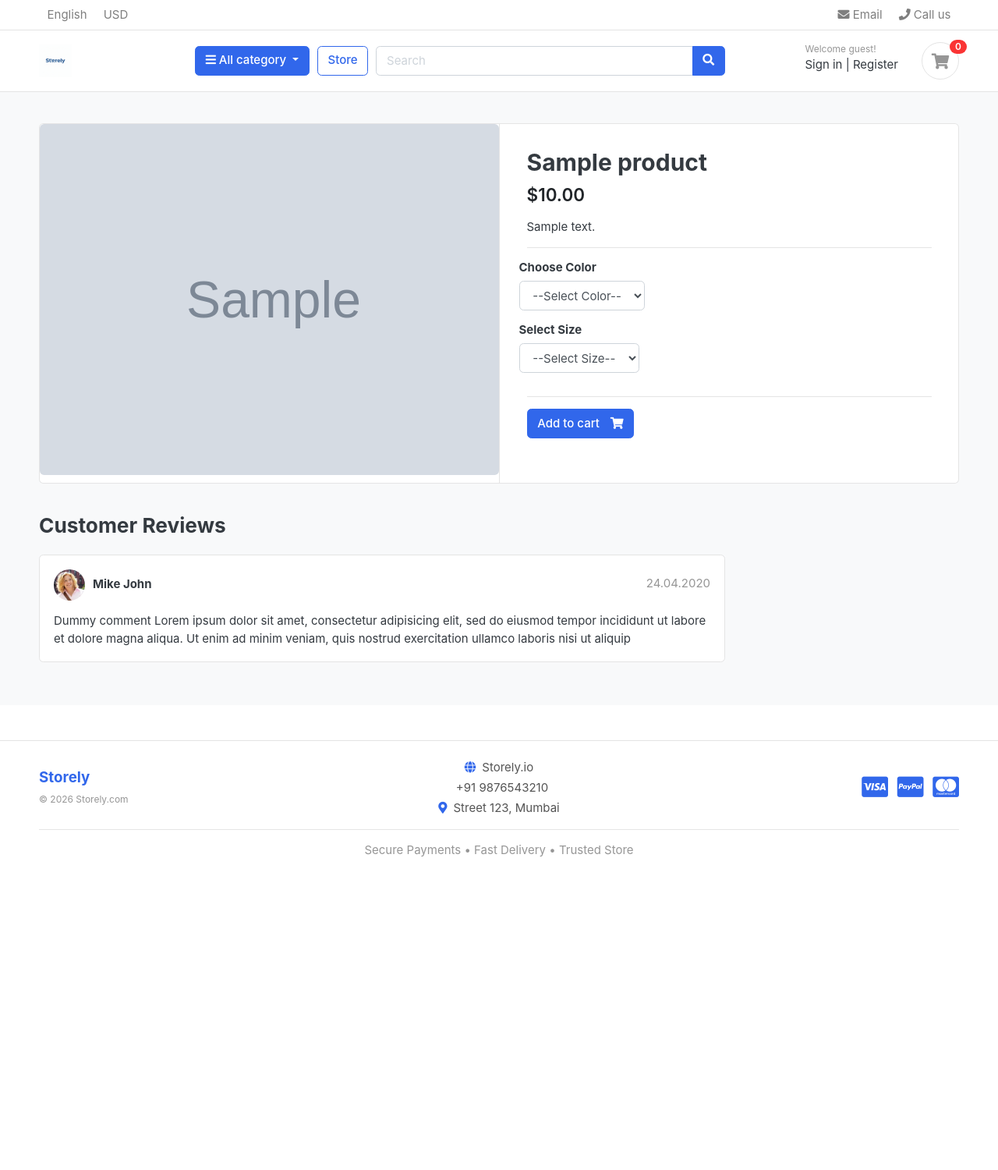
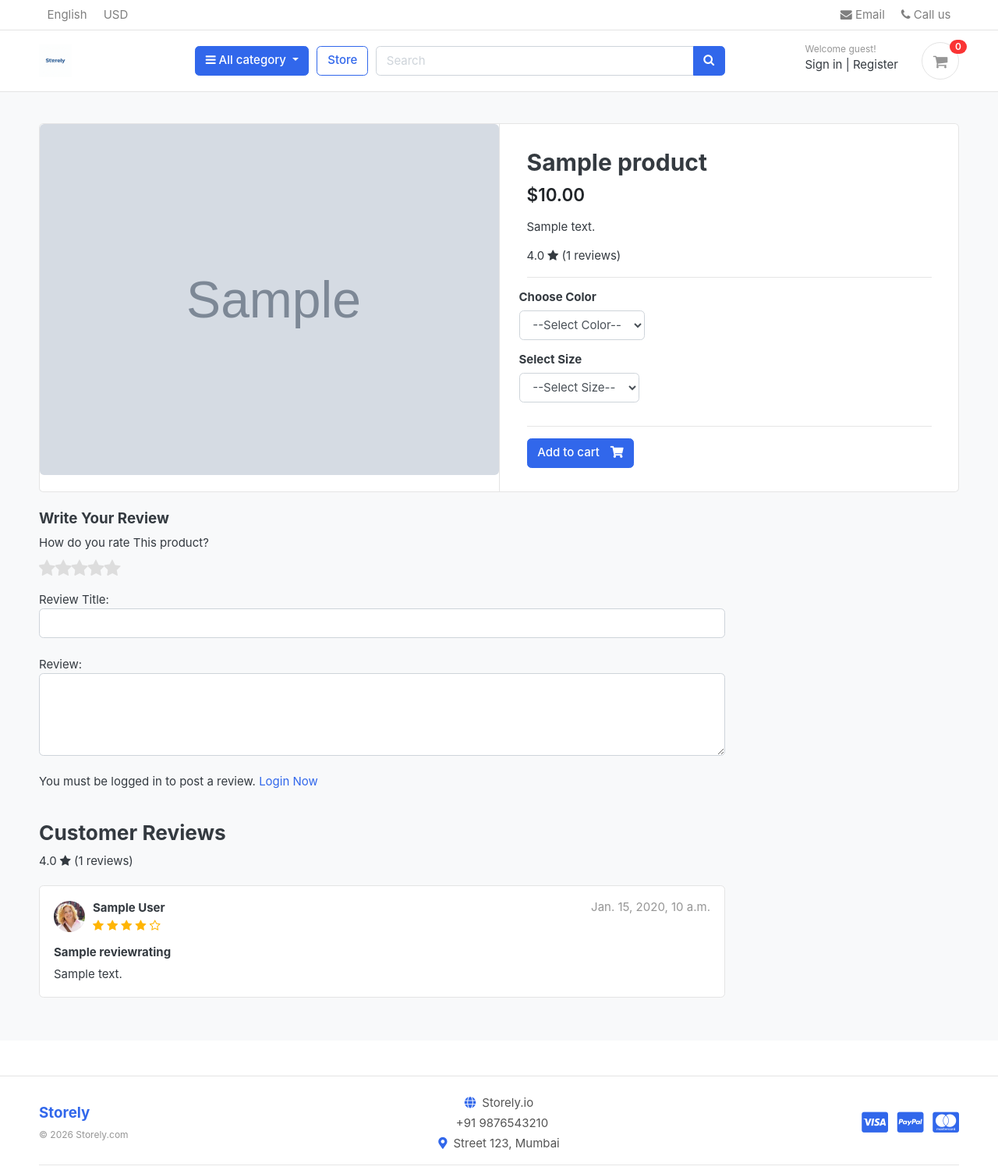
Before and after one commit to sarunks7/Storely-django, a Django app: a page that uses templates/base.html in a window 1280 px wide. Shown: the top 1500 px of the page at 78% size. Before the commit the page ends 1099 px from the top, so only its background shows below. Run offline with Django 5.2, Linux system fonts and the light colour scheme; tables that the repository leaves empty hold one stand-in row (values such as "Sample post"); grey boxes marked "Sample" are stand-in pictures; some libraries are stand-ins or nearby versions; some web fonts are replaced.

Commit message:
review and rating system

```diff
--- a/accounts/models.py
+++ b/accounts/models.py
@@ -54,6 +54,9 @@ class Account(AbstractBaseUser):
 
     objects = MyAccountManager()
 
+    def full_name(self):
+        return f'{self.first_name} {self.last_name}'
+
     def __str__(self):
         return self.email
 
--- a/store/admin.py
+++ b/store/admin.py
@@ -1,6 +1,7 @@
 from django.contrib import admin
-from .models import Product
-from .models import Variation
+from .models import Product,Variation,ReviewRating
+
+
 
 class ProductAdmin(admin.ModelAdmin):
     list_display = ('product_name', 'price', 'stock', 'is_available', 'category', 'created_date', 'updated_at')
@@ -14,3 +15,4 @@ class VariationAdmin(admin.ModelAdmin):
 
 admin.site.register(Product, ProductAdmin)
 admin.site.register(Variation, VariationAdmin)
+admin.site.register(ReviewRating)
--- a/store/models.py
+++ b/store/models.py
@@ -1,6 +1,7 @@
 from django.db import models
 from django.urls import reverse
 from category.models import Category
+from accounts.models import Account
 
 class Product(models.Model):
     product_name = models.CharField(max_length=255, unique=True)
@@ -19,6 +20,20 @@ class Product(models.Model):
 
     def __str__(self):
         return self.product_name
+
+    def averageReview(self):
+        reviews = ReviewRating.objects.filter(product=self, status=True).aggregate(average=models.Avg('rating'))
+        avg = 0
+        if reviews['average'] is not None:
+            avg = float(reviews['average'])
+        return avg
+
+    def countReview(self):
+        reviews = ReviewRating.objects.filter(product=self, status=True).aggregate(count=models.Count('id'))
+        count = 0
+        if reviews['count'] is not None:
+            count = int(reviews['count'])
+        return count
 
 class variationmanager(models.Manager):
     def colors(self):
@@ -44,3 +59,18 @@ class Variation(models.Model):
 
     def __str__(self):
         return self.variation_value
+
+
+class ReviewRating(models.Model):
+    product = models.ForeignKey(Product,on_delete=models.CASCADE)
+    user = models.ForeignKey(Account,on_delete=models.CASCADE)
+    subject = models.CharField(max_length=100, blank=True)
+    review = models.TextField(max_length=100, blank=True)
+    rating = models.FloatField()
+    ip = models.CharField(max_length=20,blank=True)
+    status = models.BooleanField(default=True)
+    created_date = models.DateTimeField(auto_now_add=True)
+    updated_date = models.DateTimeField(auto_now_add=True)
+
+    def __str__(self):
+        return self.subject
--- a/store/urls.py
+++ b/store/urls.py
@@ -6,4 +6,5 @@ urlpatterns = [
     path('category/<slug:category_slug>/', views.store, name='products_by_category'),
     path('category/<slug:category_slug>/<slug:product_slug>/', views.product_detail, name='product_detail'),
     path('search/', views.search, name='search'),
+    path('submit_review/<int:product_id>/',views.submit_review,name='submit_review'),
 ]
--- a/store/views.py
+++ b/store/views.py
@@ -1,8 +1,11 @@
-from django.shortcuts import render, get_object_or_404
+from django.shortcuts import render,redirect, get_object_or_404
 from category.models import Category
-from .models import Product
+from orders.models import OrderProduct
+from .models import Product,ReviewRating
+from .forms import ReviewForm
 from carts.models import CartItem
 from carts.views import _cart_id
+from django.contrib import messages
 from django.core.paginator import Paginator, EmptyPage, PageNotAnInteger
 
 def store(request, category_slug=None):
@@ -36,9 +39,23 @@ def product_detail(request, category_slug, product_slug):
     except Exception as e:
         raise e
 
+    if request.user.is_authenticated:
+        try:
+            orderproduct = OrderProduct.objects.filter(user=request.user, product_id=single_product.id).exists()
+        except OrderProduct.DoesNotExist:
+            orderproduct = None
+    else:
+        orderproduct = None
+
+    # Get the reviews
+    reviews = ReviewRating.objects.filter(product_id=single_product.id, status=True)
+
+
     context = {
         'single_product': single_product,
         'in_cart': in_cart,
+        'orderproduct': orderproduct,
+        'reviews': reviews,
     }
     return render(request, 'store/product_detail.html', context)
 
@@ -54,3 +71,26 @@ def search(request):
         'product_count': product_count,
     }
     return render(request, 'store/store.html', context)
+
+def submit_review(request,product_id):
+    url = request.META.get('HTTP_REFERER')
+    if request.method == 'POST':
+        try:
+            reviews = ReviewRating.objects.get(user__id=request.user.id,product__id=product_id)
+            form = ReviewForm(request.POST,instance=reviews)
+            form.save()
+            messages.success(request,'Thank you! Your review has been updated')
+            return redirect(url)
+        except  ReviewRating.DoesNotExist:
+            form = ReviewForm(request.POST)
+            if form.is_valid():
+                data =  ReviewRating()
+                data.subject = form.cleaned_data['subject']
+                data.rating = form.cleaned_data['rating']
+                data.review = form.cleaned_data['review']
+                data.ip = request.META.get('REMOTE_ADDR')
+                data.product_id = product_id
+                data.user_id = request.user.id
+                data.save()
+                messages.success(request,'Thank you! Your review has been submitted')
+                return redirect(url)
--- /dev/null
+++ b/storely/static/css/custom.css
@@ -0,0 +1,52 @@
+/* Hide radio buttons */
+.rate input {
+    display: none;
+}
+
+.rate {
+    display: inline-block;
+    border: 0;
+}
+
+/* Align stars right-to-left */
+.rate label {
+    float: right;
+    position: relative;
+    font-size: 1.5rem;
+    color: #ddd;
+    cursor: pointer;
+}
+
+/* Full star */
+.rate label:before {
+    content: "\f005";
+    font-family: FontAwesome;
+}
+
+/* Half star */
+.rate label.half:before {
+    content: "\f089";
+    position: absolute;
+}
+
+/* Hover effect */
+.rate label:hover,
+.rate label:hover ~ label {
+    color: #ffb503;
+}
+
+/* Checked stars */
+.rate input:checked ~ label {
+    color: #ffb503;
+}
+
+/* Hover after checked */
+.rate input:checked + label:hover,
+.rate input:checked + label:hover ~ label,
+.rate input:checked ~ label:hover,
+.rate input:checked ~ label:hover ~ label {
+    color: #cc9000;
+}
+.rating-star i{
+    color: #ffb503 !important;
+}
--- a/templates/base.html
+++ b/templates/base.html
@@ -23,6 +23,11 @@
 <!-- custom style -->
 <link href="{% static 'css/ui.css' %}" rel="stylesheet" type="text/css"/>
 <link href="{% static 'css/responsive.css' %}" rel="stylesheet" media="only screen and (max-width: 1200px)" />
+
+<link href="{% static 'css/custom.css' %}" rel="stylesheet" type="text/css"/>
+<link rel="stylesheet"
+href="https://cdnjs.cloudflare.com/ajax/libs/font-awesome/4.7.0/css/font-awesome.min.css">
+
 
 <!-- custom javascript -->
 <script src="{% static 'js/script.js' %}" type="text/javascript"></script>
--- a/templates/store/product_detail.html
+++ b/templates/store/product_detail.html
@@ -32,6 +32,8 @@
 
 <p>{{ single_product.description }}</p>
 
+<span>{{ single_product.averageReview }} <i class="fa fa-star" aria-hidden="true"></i></span>
+<span>({{ single_product.countReview }} reviews)</span>
 
 <hr>
 	<div class="row">
@@ -74,30 +76,81 @@
 <div class="row">
 			<div class="col-md-9">
 
+	<form action="{% url 'submit_review' single_product.id %}" method="POST">
+
+	{% csrf_token %}
+	<h5>Write Your Review</h5>
+	<div>
+	    <label>How do you rate This product?</label>
+		<br>
+		<div class="rate">
+			<input type="radio" name="rating" id="rating10" value="5" required><label for="rating10" title="5"></label>
+			<input type="radio" name="rating" id="rating9" value="4.5" required><label for="rating9" title="4.5" class="half"></label>
+			<input type="radio" name="rating" id="rating8" value="4" required><label for="rating8" title="4"></label>
+			<input type="radio" name="rating" id="rating7" value="3.5" required><label for="rating7" title="3.5" class="half"></label>
+			<input type="radio" name="rating" id="rating6" value="3" required><label for="rating6" title="3"></label>
+			<input type="radio" name="rating" id="rating5" value="2.5" required><label for="rating5" title="2.5" class="half"></label>
+			<input type="radio" name="rating" id="rating4" value="2" required><label for="rating4" title="2"></label>
+			<input type="radio" name="rating" id="rating3" value="1.5" required><label for="rating3" title="1.5" class="half"></label>
+			<input type="radio" name="rating" id="rating2" value="1" required><label for="rating2" title="1"></label>
+			<input type="radio" name="rating" id="rating1" value="0.5" required><label for="rating1" title="0.5" class="half"></label>
+		</div>
+
+		<br>
+
+		Review Title:
+		<input type="text" class="form-control" name="subject" required>
+		<br>
+		Review:
+		<textarea name="review" class="form-control" rows="4"></textarea>
+		<br>
+		{% if user.is_authenticated %}
+		  {% if orderproduct %}
+		    <input type="submit" value="Submit Review" class="btn btn-primary">
+		  {% else %}
+		    <p>You must have purchased this product to post a review.</p>
+          {% endif %}
+		{% else %}
+		   <p>You must be logged in to post a review. <span><a href="{% url 'login' %}">Login Now</a></span></p>
+        {% endif %}
+	</div>
+
+{% include 'includes/alerts.html' %}
+
+	</form>
+
+	<br>
+
 	<header class="section-heading">
 		<h3>Customer Reviews </h3>
-
+		<span>{{ single_product.averageReview }} <i class="fa fa-star" aria-hidden="true"></i></span>
+		<span>({{ single_product.countReview }} reviews)</span>
 	</header>
 
+    {% for review in reviews %}
 	<article class="box mb-3">
 		<div class="icontext w-100">
 			<img src="{% static 'images/avatars/avatar1.jpg' %}" class="img-xs icon rounded-circle">
 			<div class="text">
-				<span class="date text-muted float-md-right">24.04.2020 </span>
-				<h6 class="mb-1">Mike John </h6>
-
+				<span class="date text-muted float-md-right">{{ review.updated_date }}</span>
+				<h6 class="mb-1">{{ review.user.full_name }}</h6>
+				<div class="rating-star">
+					<span>
+						<i class="fa fa-star{% if review.rating == 0.5 %}-half-o{% elif review.rating < 1 %}-o {% endif %}" aria-hidden="true"></i>
+						<i class="fa fa-star{% if review.rating == 1.5 %}-half-o{% elif review.rating < 2 %}-o {% endif %}" aria-hidden="true"></i>
+						<i class="fa fa-star{% if review.rating == 2.5 %}-half-o{% elif review.rating < 3 %}-o {% endif %}" aria-hidden="true"></i>
+						<i class="fa fa-star{% if review.rating == 3.5 %}-half-o{% elif review.rating < 4 %}-o {% endif %}" aria-hidden="true"></i>
+						<i class="fa fa-star{% if review.rating == 4.5 %}-half-o{% elif review.rating < 5 %}-o {% endif %}" aria-hidden="true"></i>
+					</span>
+				</div>
 			</div>
-		</div> <!-- icontext.// -->
+		</div>
 		<div class="mt-3">
-			<p>
-				Dummy comment Lorem ipsum dolor sit amet, consectetur adipisicing elit, sed do eiusmod
-				tempor incididunt ut labore et dolore magna aliqua. Ut enim ad minim veniam,
-				quis nostrud exercitation ullamco laboris nisi ut aliquip
-			</p>
+			<h6>{{ review.subject }}</h6>
+			<p>{{ review.review }}</p>
 		</div>
 	</article>
-
-
+    {% endfor %}
 
 	</div> <!-- col.// -->
 </div> <!-- row.// -->
```
Also changed, not shown: store/forms.py (added, +7 -0 lines), store/migrations/0003_reviewrating.py (added).
